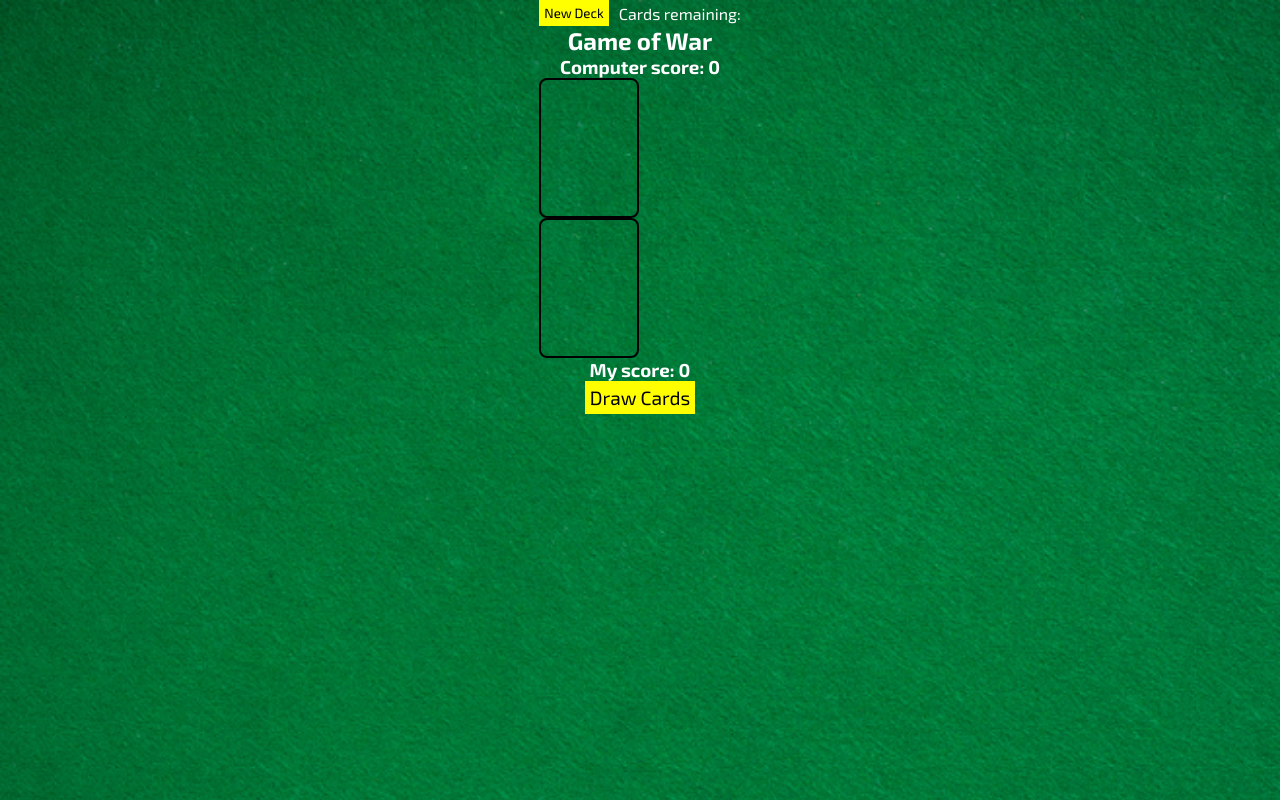
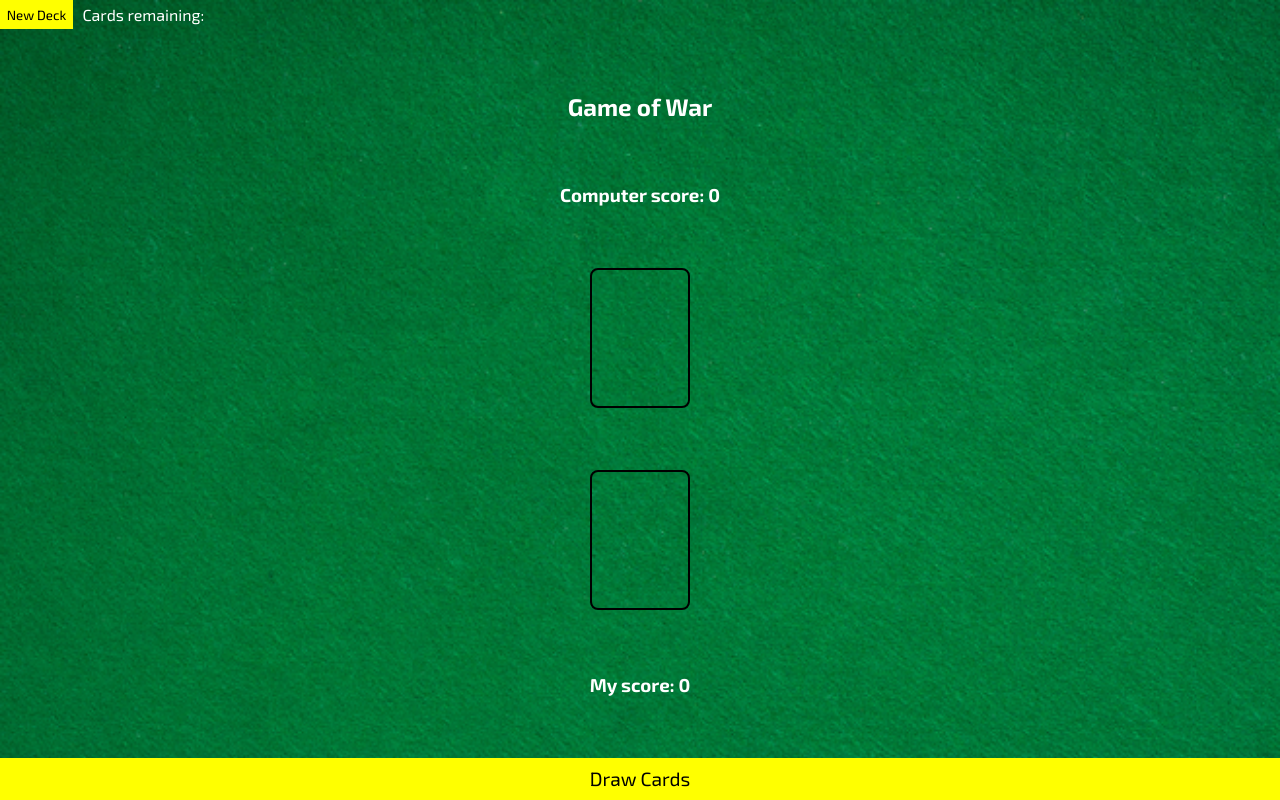
Before and after one commit to dzhu0/war-card-game, a plain HTML site: page index.html in a window 1280 px wide. Drawn offline with Linux system fonts and the light colour scheme; no server answers.

Commit message:
Minor refactor CSS

```diff
--- a/index.css
+++ b/index.css
@@ -2,8 +2,8 @@
 *::after,
 *::before {
     box-sizing: border-box;
+    padding: 0;
     margin: 0;
-    padding: 0;
 }
 
 html,
@@ -11,37 +11,36 @@ body {
     background-image: url("img/table.png");
     background-size: cover;
     font-family: "Exo 2", sans-serif;
-    height: 100vh;
 }
 
-body {
+.container {
+    min-height: 100vh;
+    min-width: 280px;
     display: flex;
     flex-direction: column;
     justify-content: space-between;
     align-items: center;
+    gap: 0.6em;
     color: white;
-    text-align: center;
 }
 
 .top {
     display: flex;
     align-items: center;
-    gap: 10px;
     align-self: flex-start;
+    gap: 0.6em;
 }
 
-button {
+.btn {
+    background-color: yellow;
     font-family: "Exo 2", sans-serif;
-    background-color: yellow;
     border: none;
+    padding: 0.5em;
     cursor: pointer;
-    padding: 5px;
 }
 
-.new-deck { align-self: flex-start; }
-
 .draw-cards {
-    font-size: 1.2em;
+    font-size: 1.2rem;
     align-self: stretch;
 }
 
@@ -57,4 +56,6 @@ button {
     height: 100%;
 }
 
-button:disabled { pointer-events: none; }
+.btn:disabled {
+    pointer-events: none;
+}
```
